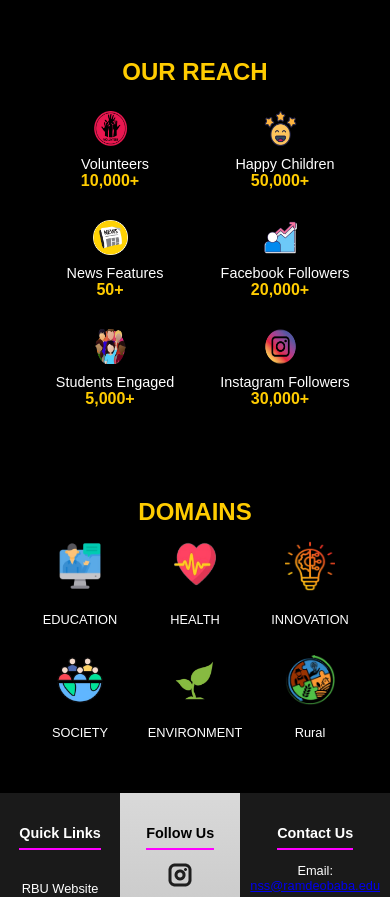
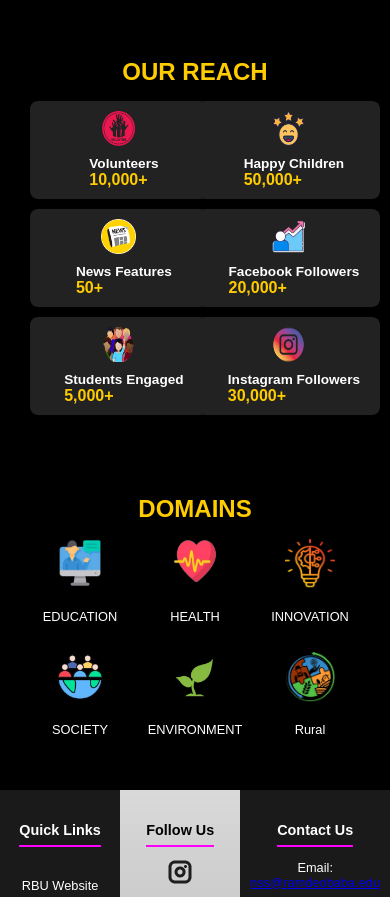
Before and after one commit to rudrakshnalbalwar/website, a React (Create React App) app: page / in a window 390 px wide. Shown: the part 1133-2030 px from the top of the page. Built offline with nearby package versions, Linux system fonts and the light colour scheme.

Commit message:
Updated CSS

```diff
--- a/src/NSSUnit.css
+++ b/src/NSSUnit.css
@@ -299,31 +299,49 @@
   }
 
   .nss-reach-icons {
-    grid-template-columns: 1fr 1fr; /* 2 columns for mobile */
-    grid-template-rows: repeat(3, 1fr); /* 3 rows */
+    display: grid;
+    grid-template-columns: repeat(2, 1fr); /* 2 columns */
+    gap: 10px;
+    width: 100%;
   }
 
   .reach-item {
-    text-align: center; /* Center the text for each item */
-  }
-
-  .reach-item:nth-child(odd) {
-    text-align: left; /* First column left aligned */
-  }
-
-  .reach-item:nth-child(even) {
-    text-align: center; /* Second column center aligned */
+    display: flex;
+    align-items: center;
+    background-color: #222;
+    padding: 10px;
+    border-radius: 8px;
+    text-align: left;
+    width: 100%;
+    min-height: 60px; /* Ensures all rows have equal height */
   }
 
   .reach-icon {
-    width: 50px;
-    height: 50px;
-    margin-bottom: 10px;
+    width: 35px;
+    height: 35px;
+    flex-shrink: 0; /* Prevents the icon from shrinking */
   }
 
-  .reach-text {
-    font-size: 0.9rem;
+  .reach-content {
+    display: flex;
+    flex-direction: column;
+    flex-grow: 1;
+    margin-left: 10px;
+  }
+
+  .reach-label {
+    font-size: 0.85rem;
+    font-weight: bold;
     color: white;
+    white-space: nowrap; /* Prevents wrapping */
+    overflow: hidden;
+    text-overflow: ellipsis;
+  }
+
+  .reach-number {
+    font-size: 1rem;
+    font-weight: bold;
+    color: #ffcc00;
   }
 }
 
@@ -369,21 +387,34 @@
   .reach-item {
     display: flex;
     align-items: center;
-    justify-content: space-between;
+    background-color: #222;
     padding: 10px;
     border-radius: 8px;
+    text-align: left;
+    width: 100%;
+    min-height: 60px; /* Ensures all rows have equal height */
   }
 
   .reach-icon {
     width: 35px;
     height: 35px;
+    flex-shrink: 0; /* Prevents the icon from shrinking */
+  }
+
+  .reach-content {
+    display: flex;
+    flex-direction: column;
+    flex-grow: 1;
+    margin-left: 10px;
   }
 
   .reach-label {
-    flex-grow: 1;
-    text-align: left;
-    font-size: 0.9rem;
-    margin-left: 10px;
+    font-size: 0.85rem;
+    font-weight: bold;
+    color: white;
+    white-space: nowrap; /* Prevents wrapping */
+    overflow: hidden;
+    text-overflow: ellipsis;
   }
 
   .reach-number {
--- a/src/NSSUnit.js
+++ b/src/NSSUnit.js
@@ -114,40 +114,52 @@ const NSSUnit = () => {
     {/* Row 1 */}
     <div className="reach-item">
       <img src={Volunteers} alt="Volunteers" className="reach-icon" />
+      <div className="reach-content">
         <span className="reach-label">Volunteers</span>
         <span className="reach-number">10,000+</span>
+      </div>
     </div>
 
     <div className="reach-item">
       <img src={HC} alt="Happy Children" className="reach-icon" />
+      <div className="reach-content">
         <span className="reach-label">Happy Children</span>
         <span className="reach-number">50,000+</span>
+      </div>
     </div>
 
     {/* Row 2 */}
     <div className="reach-item">
-      <img src={NEWS} alt="News" className="reach-icon" />
+      <img src={NEWS} alt="News Features" className="reach-icon" />
+      <div className="reach-content">
         <span className="reach-label">News Features</span>
         <span className="reach-number">50+</span>
+      </div>
     </div>
 
     <div className="reach-item">
       <img src={Followers} alt="Facebook Followers" className="reach-icon" />
+      <div className="reach-content">
         <span className="reach-label">Facebook Followers</span>
         <span className="reach-number">20,000+</span>
+      </div>
     </div>
 
     {/* Row 3 */}
     <div className="reach-item">
       <img src={SE} alt="Student Engagement" className="reach-icon" />
+      <div className="reach-content">
         <span className="reach-label">Students Engaged</span>
         <span className="reach-number">5,000+</span>
+      </div>
     </div>
 
     <div className="reach-item">
       <img src={Insta} alt="Instagram Followers" className="reach-icon" />
+      <div className="reach-content">
         <span className="reach-label">Instagram Followers</span>
         <span className="reach-number">30,000+</span>
+      </div>
     </div>
   </div>
 </div>
```
Lines whose indentation alone changed are shown as unchanged.
